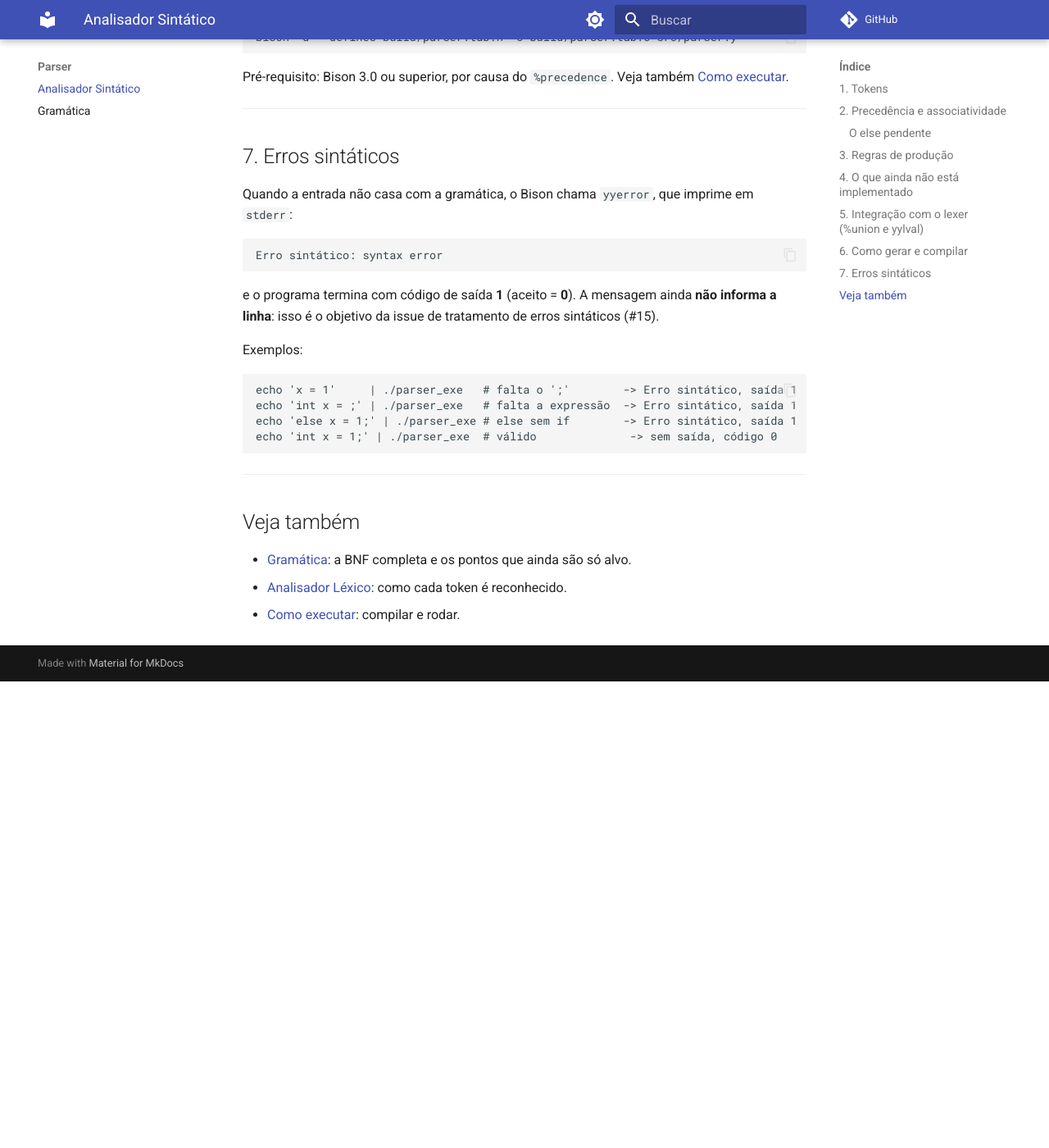
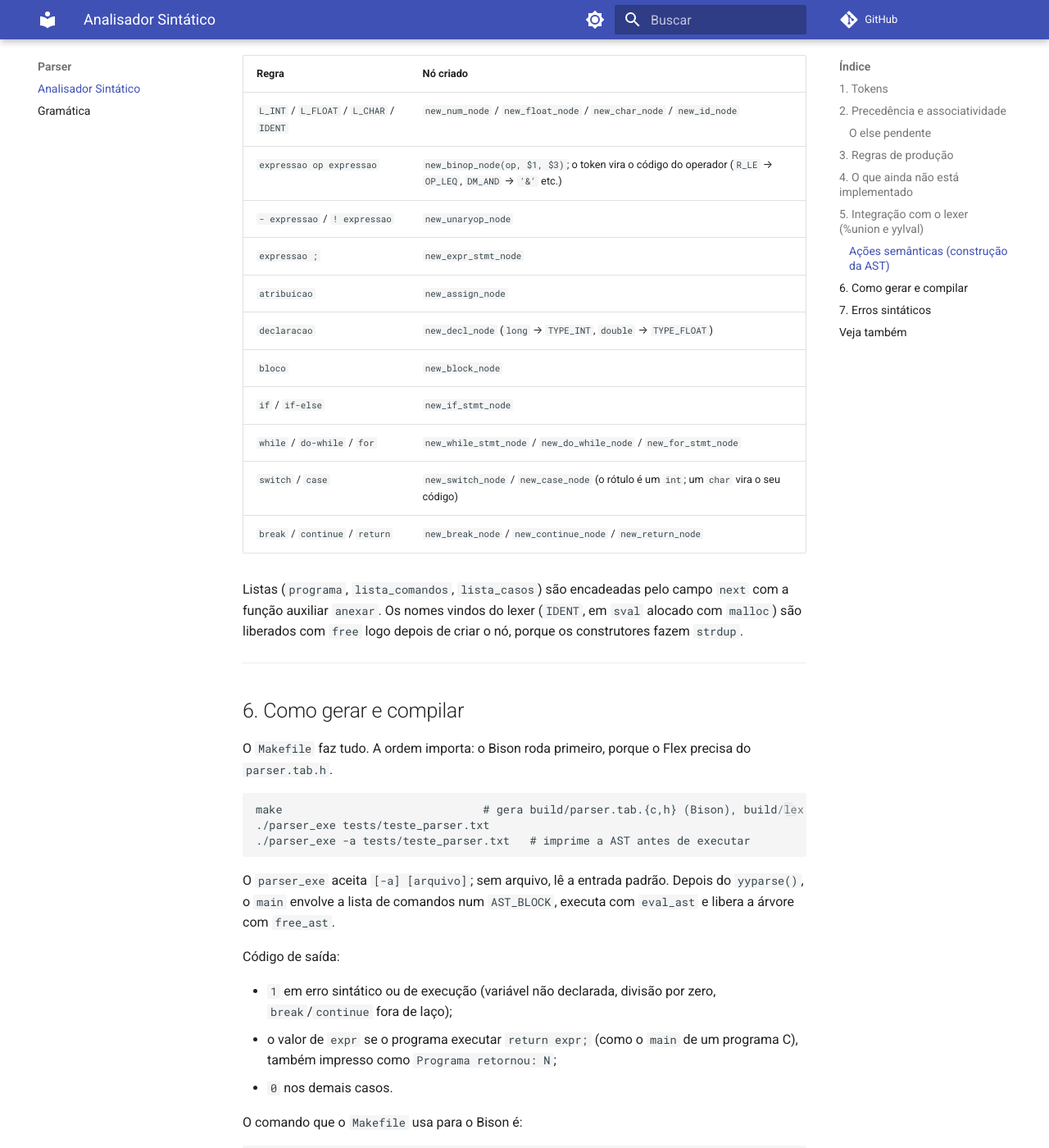
Before and after one commit to m0yo/Compiladores_G08, an MkDocs documentation site: the page built from docs/parser.md, in a window 1280 px wide and 1400 px high, scrolled down 5162 px. Shown: the whole window at 82% size. Built offline with MkDocs 1.6.1 and Material for MkDocs 9.7.7, drawn with Linux system fonts in a browser that asks for light colours; comment, search, counter and statistics services are not loaded; before the commit the page ends 5993 px from its top, so only the background shows below that; some of the changed text lies outside the part shown.

Commit message:
feat(parser): construir a AST no parser e executar programas completos
Liga o parser do PR #57 à AST e ao avaliador.

- parser.y: ações semânticas em todas as regras (mesma gramática do
  PR #57); long/double tratados como int/float; erros sintáticos com
  número da linha
- main: lê arquivo ou stdin, opção -a imprime a AST, executa com
  eval_ast e libera a memória; return define o código de saída e
  break/continue fora de laço geram erro
- ast: novos nós e avaliação para do-while, switch/case (com
  fall-through), break, continue e return, via estado global
  controle_fluxo; print_ast e free_ast atualizados
- Makefile: compila ast.c e tabela_simbolos.c junto e adiciona
  make test (testes unitários + tests/programas/*.c vs .esperado)
- tests/programas: exemplo.c e controle.c com saídas esperadas
- lexer.l: nounput/noinput para remover avisos; .gitignore corrigido
- docs (README, parser, gramática, AST, como executar) atualizadas

````diff
--- a/docs/como_executar.md
+++ b/docs/como_executar.md
@@ -15,24 +15,30 @@ Todos os arquivos gerados ficam em `build/`; os executáveis ficam na raiz do pr
 | Comando | O que faz |
 |---|---|
 | `make` | Compila lexer e parser juntos e gera o executável `parser_exe` |
+| `make test` | Roda os testes unitários da AST e os programas de `tests/programas/` |
 | `make lexer_exe` | Compila só o lexer, em modo isolado, e gera o executável `lexer_exe` |
 | `make clean` | Remove `parser_exe`, `lexer_exe` e a pasta `build/` |
 
 A ordem importa: o Bison roda primeiro e gera `build/parser.tab.h`, que o Flex inclui ao gerar `build/lex.yy.c`. O `Makefile` já cuida disso.
 
-## Rodar o parser
+## Rodar o interpretador
 
-O `parser_exe` lê a entrada padrão e devolve como código de saída `0` se a sintaxe está correta ou `1` se há erro sintático:
+O `parser_exe` lê um programa (de um arquivo ou da entrada padrão), monta a AST e a executa. Com `-a`, imprime a árvore antes de executar:
 
 ```bash
-echo '10 + 5;' | ./parser_exe
-echo "saída: $?"      # 0 (aceita)
-
-echo '10 +;' | ./parser_exe
-echo "saída: $?"      # 1 (erro sintático)
+./parser_exe tests/teste_parser.txt
+./parser_exe -a tests/programas/controle.c    # mostra a AST e depois executa
+echo 'int x = 10; x = x * 2 + 1;' | ./parser_exe
 ```
 
-O parser aceita declarações, atribuições, expressões e comandos de controle (`if`, `while`, `do-while`, `for`, `switch`, `break`, `continue`, `return`) e não imprime resultado nenhum, só valida. Há um exemplo completo em `tests/teste_parser.txt` (`./parser_exe < tests/teste_parser.txt`). Veja [Parser](parser.md) e [Gramática](gramatica.md).
+A execução imprime o que o avaliador faz (`Declarado: x : int = 10`, `int x = 21`, `Resultado da expressão: ...`). Código de saída: `1` se houver erro sintático ou de execução, o valor do `return` se o programa executar um (`Programa retornou: N`), e `0` nos demais casos:
+
+```bash
+echo 'int x = ;' | ./parser_exe
+echo "saída: $?"      # 1 (Erro sintático na linha 1: syntax error)
+```
+
+O que a linguagem aceita está em [Parser](parser.md) e [Gramática](gramatica.md).
 
 ## Rodar o lexer isolado
 
@@ -43,19 +49,20 @@ make lexer_exe
 
 Para cada token é impresso o código, o lexema e a linha. Veja o formato e os detalhes em [Analisador Léxico](lexer.md).
 
-## Testes da AST, do avaliador e da tabela de símbolos
-
-O arquivo `src/test_main.c` testa a tabela de símbolos, as expressões, declarações, atribuições, `if/else`, `while`, `for` e `char`. Ainda não há um alvo no `Makefile` para ele; compile e rode manualmente:
+## Testes
 
 ```bash
-mkdir -p build
-gcc -Wall -o build/test_ast src/test_main.c src/ast.c src/tabela_simbolos.c -lm
-./build/test_ast
+make test
 ```
 
+O alvo roda duas coisas:
+
+1. **Testes unitários** (`src/test_main.c`, compilado em `build/test_ast`): tabela de símbolos, expressões, declarações, atribuições, `if/else`, `while`, `for` e `char`, montando a AST à mão.
+2. **Testes de ponta a ponta** (`tests/programas/*.c`): cada programa é executado pelo `parser_exe` e a saída (`stdout` e `stderr`) é comparada com o arquivo `.esperado` de mesmo nome. Para adicionar um caso, crie `nome.c`, confira a saída e salve-a com `./parser_exe tests/programas/nome.c > tests/programas/nome.esperado 2>&1`.
+
+Para rodar só os testes unitários e ver a saída completa: `make build/test_ast && ./build/test_ast`.
+
 Cada verificação imprime `[OK ]` ou `[FALHOU]`. Ao final, o programa mostra `TODOS OS TESTES PASSARAM (0 falha(s))` e devolve código de saída `0`; se algum teste falhar, mostra `HOUVE FALHAS` e devolve `1`. A saída também inclui trechos impressos pelo avaliador (`Declarado: ...`, `int x = ...`) e a árvore do laço `for` desenhada por `print_ast`.
-
-> O parser ainda não é testado automaticamente: a pasta `tests/` só tem a entrada do lexer.
 
 ## Visualizar a documentação
 
--- a/docs/parser.md
+++ b/docs/parser.md
@@ -1,8 +1,8 @@
 # Analisador Sintático (Parser)
 
-O parser está em `src/parser.y` e é gerado pelo [Bison](https://www.gnu.org/software/bison/). Ele recebe os tokens do [analisador léxico](lexer.md) e **valida a sintaxe** do programa. Esta página é a referência do que ele reconhece hoje; a gramática em BNF está em [Gramática](gramatica.md).
+O parser está em `src/parser.y` e é gerado pelo [Bison](https://www.gnu.org/software/bison/). Ele recebe os tokens do [analisador léxico](lexer.md), **valida a sintaxe** do programa e **constrói a AST**, que o `main` executa. Esta página é a referência do que ele reconhece hoje; a gramática em BNF está em [Gramática](gramatica.md).
 
-> **Estado atual:** o parser só valida. Não há ações semânticas, então a AST não é construída, a tabela de símbolos não é usada e nada é executado. Essa ligação faz parte das etapas seguintes (veja [AST e Avaliador](ast.md) e [Tabela de Símbolos](tabela_simbolos.md)).
+> **Estado atual:** cada regra tem uma ação semântica que cria o nó correspondente da AST (seção 5). Depois do `yyparse()`, o `main` executa a árvore com `eval_ast` (veja [AST e Avaliador](ast.md)).
 
 ---
 
@@ -90,10 +90,11 @@ Um arquivo de entrada completo, com todos esses comandos, está em `tests/teste_
 
 ## 4. O que ainda não está implementado
 
-O parser **aceita** a sintaxe abaixo, mas ela só será checada ou executada nas próximas etapas:
+O parser **aceita** a sintaxe abaixo; o comportamento é decidido na execução, não na análise sintática:
 
-* `break` e `continue` fora de um laço, e `return` fora de função, **não** dão erro sintático. A verificação fica para a análise semântica.
-* `switch` sem `case` é aceito (`switch (x) { }`).
+* `break` ou `continue` fora de um laço (ou de um `switch`, no caso do `break`) **não** dão erro sintático; o erro aparece ao executar (`Erro: 'break' fora de laço ou switch`). Uma análise semântica separada ainda não existe.
+* `return` no nível do programa encerra a execução, como o `return` do `main` em C (seção 6).
+* `switch` sem `case` é aceito (`switch (x) { }`) e não faz nada.
 
 O parser **não reconhece**:
 
@@ -101,9 +102,9 @@ O parser **não reconhece**:
 * `default` dentro do `switch`: o lexer não tem token para ele, então `default` chega como `IDENT`.
 * Funções (definição e chamada), arrays (`LBRACKET`/`RBRACKET`), `COMMA` (várias declarações como `int a, b;`), operadores `++`, `--`, `+=` e afins.
 * Declaração e inicialização de mais de uma variável por linha, e `case` com expressão no rótulo (só literal).
-* Construção da AST e uso da tabela de símbolos.
+* `int main() { ... }`: como não há funções, o programa é a própria lista de comandos.
 
-Além disso, a tabela de símbolos hoje só conhece `int`, `float` e `char`; `T_DOUBLE` e `T_LONG` são aceitos pelo parser, mas ainda não têm suporte no avaliador.
+Além disso, a tabela de símbolos hoje só conhece `int`, `float` e `char`; por isso o parser trata `long` como `int` e `double` como `float`.
 
 ---
 
@@ -117,8 +118,12 @@ O lexer e o parser trocam valores por uma variável global, `yylval`, cujo tipo
     double dval;
     char cval;
     char *sval;
+    ASTNode *node;   /* nós da AST montados pelas regras */
+    SymType tipo;    /* resultado da regra "tipo" */
 }
 ```
+
+Como a `%union` usa `ASTNode` e `SymType`, o `parser.y` inclui `ast.h` num bloco `%code requires`, que o Bison copia para o `parser.tab.h`. Assim o lexer, que inclui esse cabeçalho, também enxerga os tipos.
 
 Cada token com valor declara qual campo da `%union` ele usa:
 
@@ -130,7 +135,29 @@ Cada token com valor declara qual campo da `%union` ele usa:
 | `L_STRING` | `sval` | `char *` |
 | `IDENT` | `sval` | `char *` |
 
-Quando o lexer reconhece `42`, ele escreve `yylval.ival = 42;` e devolve `L_INT`. O parser lê o valor de volta por `$1` na regra (nas regras atuais ainda não há ações, então ninguém lê). O lexer **não declara** a `%union`: ele inclui `build/parser.tab.h`, onde o Bison a gera, e assim os dois sempre concordam sobre os tipos. Só no modo isolado (`make lexer_exe`) o lexer declara a própria `yylval`.
+Quando o lexer reconhece `42`, ele escreve `yylval.ival = 42;` e devolve `L_INT`. O parser lê o valor de volta por `$1` na regra (por exemplo `L_INT { $$ = new_num_node($1); }`). O lexer **não declara** a `%union`: ele inclui `build/parser.tab.h`, onde o Bison a gera, e assim os dois sempre concordam sobre os tipos. Só no modo isolado (`make lexer_exe`) o lexer declara a própria `yylval`.
+
+---
+
+### Ações semânticas (construção da AST)
+
+Cada regra devolve em `$$` um nó da AST (`%type <node>`). As principais:
+
+| Regra | Nó criado |
+|---|---|
+| `L_INT` / `L_FLOAT` / `L_CHAR` / `IDENT` | `new_num_node` / `new_float_node` / `new_char_node` / `new_id_node` |
+| `expressao op expressao` | `new_binop_node(op, $1, $3)`; o token vira o código do operador (`R_LE` → `OP_LEQ`, `DM_AND` → `'&'` etc.) |
+| `- expressao` / `! expressao` | `new_unaryop_node` |
+| `expressao ;` | `new_expr_stmt_node` |
+| `atribuicao` | `new_assign_node` |
+| `declaracao` | `new_decl_node` (`long` → `TYPE_INT`, `double` → `TYPE_FLOAT`) |
+| `bloco` | `new_block_node` |
+| `if` / `if-else` | `new_if_stmt_node` |
+| `while` / `do-while` / `for` | `new_while_stmt_node` / `new_do_while_node` / `new_for_stmt_node` |
+| `switch` / `case` | `new_switch_node` / `new_case_node` (o rótulo é um `int`; um `char` vira o seu código) |
+| `break` / `continue` / `return` | `new_break_node` / `new_continue_node` / `new_return_node` |
+
+Listas (`programa`, `lista_comandos`, `lista_casos`) são encadeadas pelo campo `next` com a função auxiliar `anexar`. Os nomes vindos do lexer (`IDENT`, em `sval` alocado com `malloc`) são liberados com `free` logo depois de criar o nó, porque os construtores fazem `strdup`.
 
 ---
 
@@ -139,10 +166,18 @@ Quando o lexer reconhece `42`, ele escreve `yylval.ival = 42;` e devolve `L_INT`
 O `Makefile` faz tudo. A ordem importa: o Bison roda primeiro, porque o Flex precisa do `parser.tab.h`.
 
 ```bash
-make                 # gera build/parser.tab.{c,h} (Bison), build/lex.yy.c (Flex) e o parser_exe
-./parser_exe < tests/teste_parser.txt
-echo "saída: $?"     # 0 = sintaxe correta
+make                              # gera build/parser.tab.{c,h} (Bison), build/lex.yy.c (Flex) e o parser_exe
+./parser_exe tests/teste_parser.txt
+./parser_exe -a tests/teste_parser.txt   # imprime a AST antes de executar
 ```
+
+O `parser_exe` aceita `[-a] [arquivo]`; sem arquivo, lê a entrada padrão. Depois do `yyparse()`, o `main` envolve a lista de comandos num `AST_BLOCK`, executa com `eval_ast` e libera a árvore com `free_ast`.
+
+Código de saída:
+
+* `1` em erro sintático ou de execução (variável não declarada, divisão por zero, `break`/`continue` fora de laço);
+* o valor de `expr` se o programa executar `return expr;` (como o `main` de um programa C), também impresso como `Programa retornou: N`;
+* `0` nos demais casos.
 
 O comando que o `Makefile` usa para o Bison é:
 
@@ -159,10 +194,10 @@ Pré-requisito: Bison 3.0 ou superior, por causa do `%precedence`. Veja também
 Quando a entrada não casa com a gramática, o Bison chama `yyerror`, que imprime em `stderr`:
 
 ```
-Erro sintático: syntax error
+Erro sintático na linha 3: syntax error
 ```
 
-e o programa termina com código de saída **1** (aceito = **0**). A mensagem ainda **não informa a linha**: isso é o objetivo da issue de tratamento de erros sintáticos (#15).
+e o programa termina com código de saída **1**, sem executar nada. A linha vem do contador `linha_erro` do lexer. Mensagens mais detalhadas e recuperação de erros continuam como objetivo da issue de tratamento de erros sintáticos (#15).
 
 Exemplos:
 
@@ -170,7 +205,7 @@ Exemplos:
 echo 'x = 1'     | ./parser_exe   # falta o ';'        -> Erro sintático, saída 1
 echo 'int x = ;' | ./parser_exe   # falta a expressão  -> Erro sintático, saída 1
 echo 'else x = 1;' | ./parser_exe # else sem if        -> Erro sintático, saída 1
-echo 'int x = 1;' | ./parser_exe  # válido              -> sem saída, código 0
+echo 'int x = 1;' | ./parser_exe  # válido              -> "Declarado: x : int = 1", código 0
 ```
 
 ---
````
Also changed, not shown: README.md (+24 -22 lines), docs/ast.md (+24 -5 lines), docs/gramatica.md (+12 -9 lines), 10 other files.
